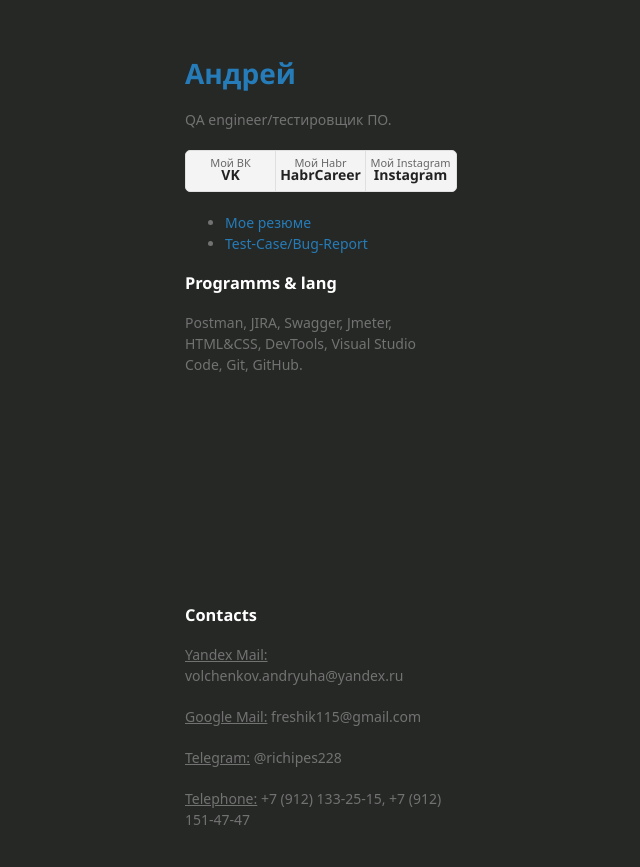
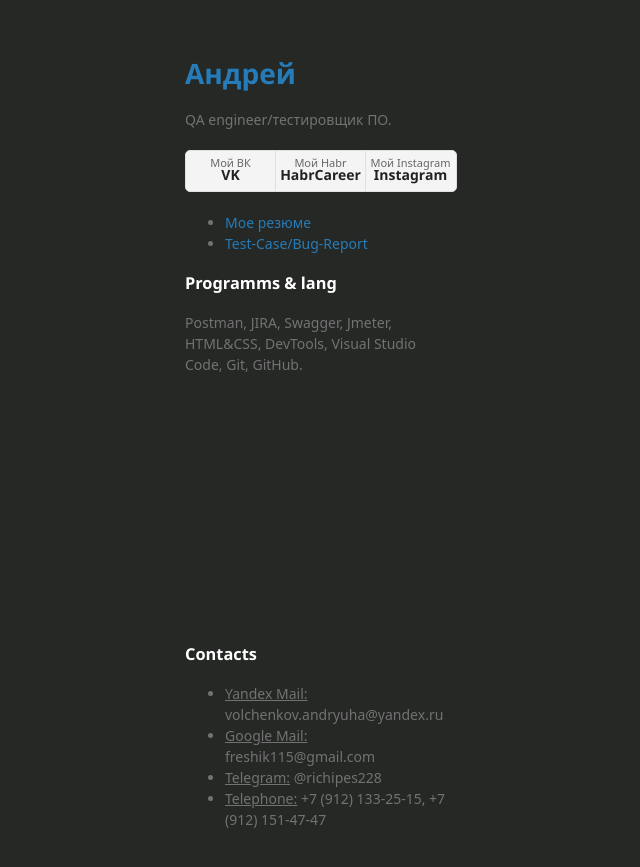
Before and after one commit to Freshik115/About-Me, a Jekyll site: the page built from docs/SUPPORT.md, in a window 1280 px wide. Shown: the top 867 px of the page, without its empty margins (25-665 px from the left). Built offline with Jekyll 4.4.1, drawn with Linux system fonts in a browser that asks for light colours; some web fonts are replaced; our own code applies the rules of GitHub Pages for plain Markdown files.

Commit message:
Update default.html

```diff
--- a/_layouts/default.html
+++ b/_layouts/default.html
@@ -60,11 +60,12 @@
       </section>
       <footer>
         <h3>Contacts</h3>
-        <p><u>Yandex Mail:</u> volchenkov.andryuha@yandex.ru</p>
-          <p><u>Google Mail:</u> freshik115@gmail.com</p>
-          <p><u>Telegram:</u> @richipes228</p>
-          <p><u>Telephone:</u> +7 (912) 133-25-15, +7 (912) 151-47-47</p>
-
+        <ul>
+        <li><u>Yandex Mail:</u> volchenkov.andryuha@yandex.ru</li>
+          <li><u>Google Mail:</u> freshik115@gmail.com</li>
+          <li><u>Telegram:</u> @richipes228</li>
+          <li><u>Telephone:</u> +7 (912) 133-25-15, +7 (912) 151-47-47</li>
+       </ul>
       </footer>
     </div>
     <script src="{{ "/assets/js/scale.fix.js" | relative_url }}"></script>
```
